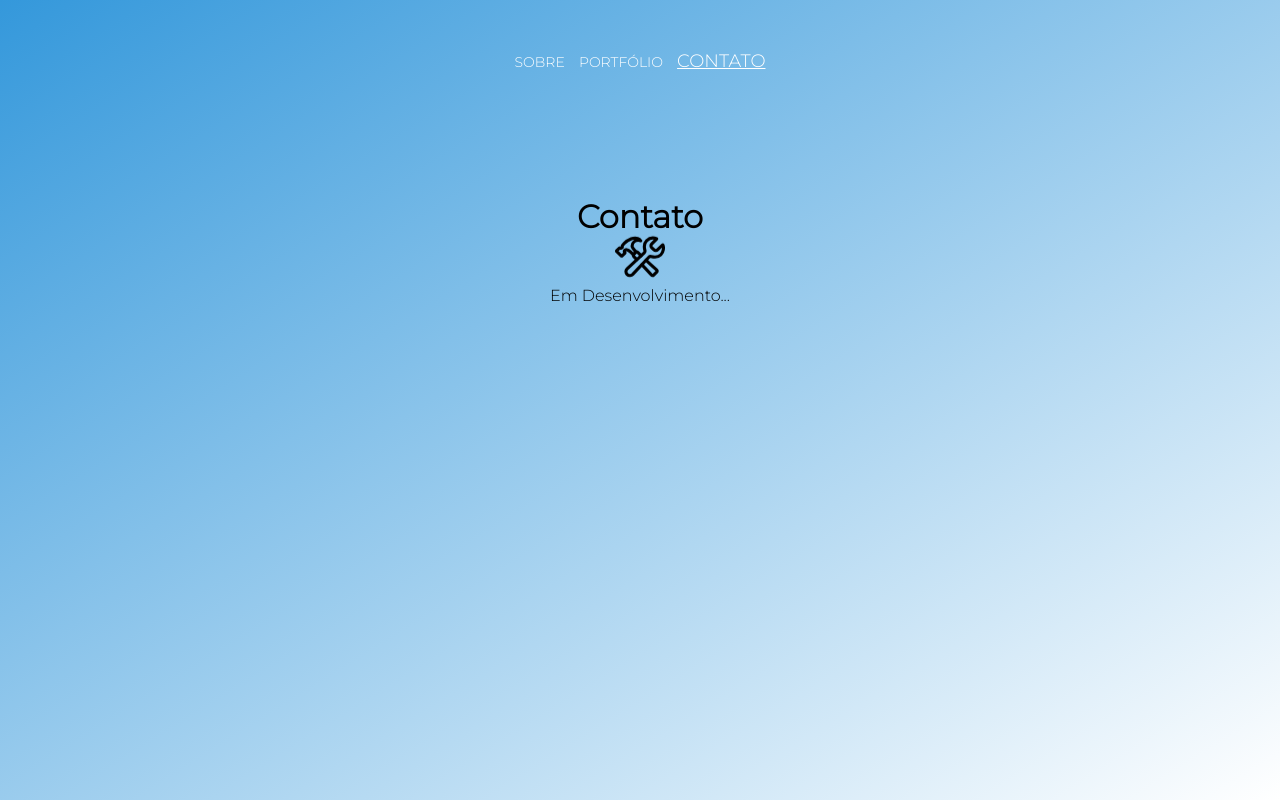
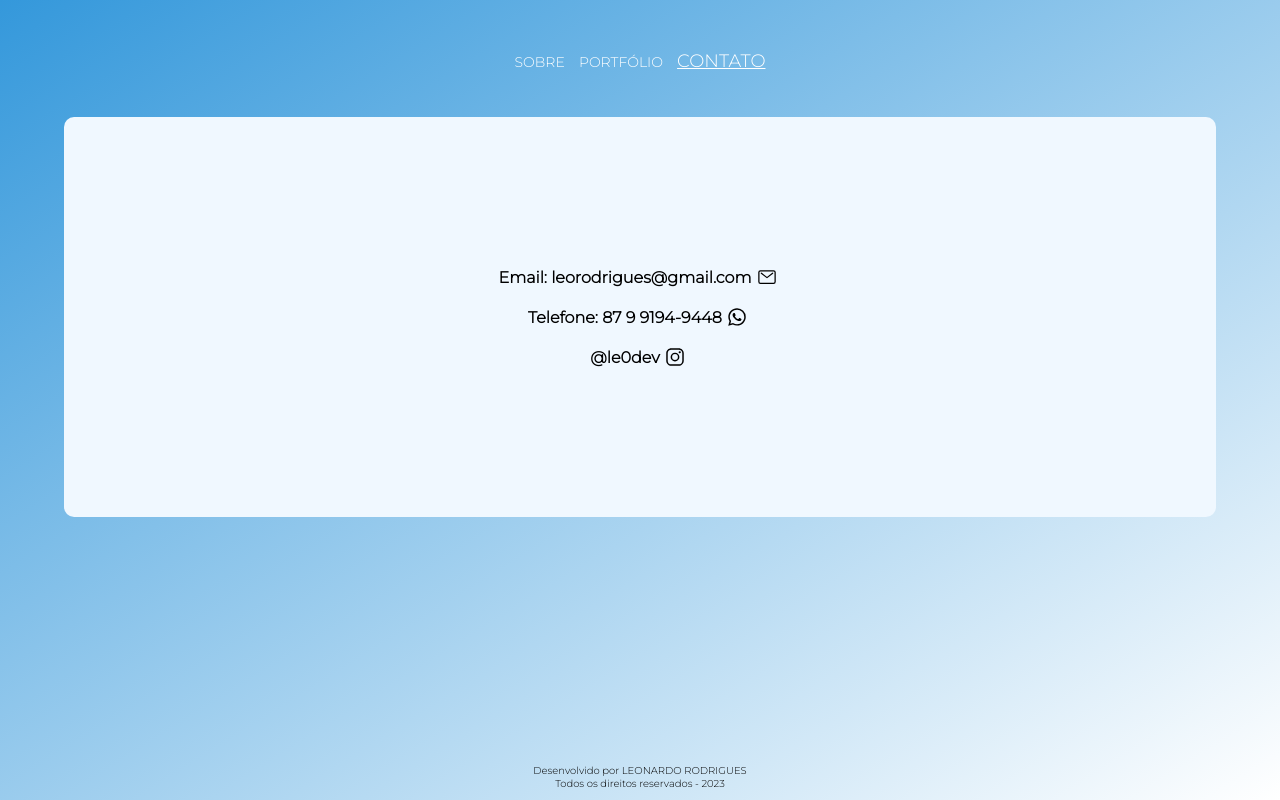
Before and after one commit to LeoRodrigues1036/desenvolvedor-leonardo, a website: page public/contato.html in a window 1280 px wide. Drawn offline with nearby package versions, Linux system fonts and the light colour scheme.

Commit message:
site finalizado

```diff
--- a/public/contato.html
+++ b/public/contato.html
@@ -48,28 +48,49 @@
             font-size: 18px;
         }
 
-        h1{
-            margin-top: 100px;
-        }
-        #logo-ferramentas {
-            font-size: 50px;
+        main{
+            margin-top: 20px;
+            width: 90%;
+            display: flex;
+            flex-direction: column;
+            align-items: center;
+            justify-content: center;
+            background-color: aliceblue;
+            height: 50%;
+            border-radius: 10px;
         }
 
-        @keyframes floating {
-
-            0%,
-            100% {
-                transform: translateY(0);
-            }
-
-            50% {
-                transform: translateY(-10px);
-            }
+        main p {
+            font-size: 16px;
+            margin: 5px;
+            display: flex;
+            justify-content: center;
+            align-items: center;
+            font-weight: 600;
         }
 
-        #logo-ferramentas {
+        main a{
+            display: flex;
+            justify-content: center;
+            align-items: center;
+            margin: 5px;
+            font-size: 20px;
+            color: black;
+        }
 
-            animation: floating 3s infinite;
+        footer {
+
+            padding: 10px;
+            display: flex;
+            flex-direction: column;
+            justify-content: end;
+            align-items: center;
+            font-size: 10px;
+            color: black;
+            font-family: 'Gill Sans', 'Gill Sans MT', Calibri, 'Trebuchet MS', sans-serif;
+            position: fixed;
+            bottom: 0;
+
         }
 
     </style>
@@ -82,19 +103,19 @@
             <a class="contato" href="/contato">CONTATO</a>
         </nav>
     </header>
-    <h1>Contato</h1>
-    <ion-icon id='logo-ferramentas' name="construct-outline"></ion-icon>
-    <p>Em Desenvolvimento...</p>
+    <main>
+        <p>Email: leorodrigues@gmail.com <a target="_blank" href=""><ion-icon name="mail-outline"></ion-icon></a></p>
+        <p>Telefone: 87 9 9194-9448 <a target="_blank" href="https://api.whatsapp.com/send?phone=5587991949448"><ion-icon name="logo-whatsapp"></ion-icon></a></p>
+        <p>@le0dev <a target="_blank" href="https://www.instagram.com/le0dev/"><ion-icon name="logo-instagram"></ion-icon></a></p>
+    </main>
+
+    <footer>
+        <p>Desenvolvido por LEONARDO RODRIGUES</p>
+        <p>Todos os direitos reservados - 2023</p>
+    </footer>
 
     <script type="module" src="https://unpkg.com/ionicons@7.1.0/dist/ionicons/ionicons.esm.js"></script>
     <script nomodule src="https://unpkg.com/ionicons@7.1.0/dist/ionicons/ionicons.js"></script>
 
-    <script>
-        // Adiciona um evento de clique ao botão
-        document.getElementById('voltar').addEventListener('click', function() {
-          // Adicione aqui o código que você deseja executar quando o botão for clicado
-          window.location.href = "/"
-        });
-    </script>
 </body>
 </html>
```
Also changed, not shown: public/portfolio.html (+0 -8 lines), public/sobre.html (+0 -8 lines).
